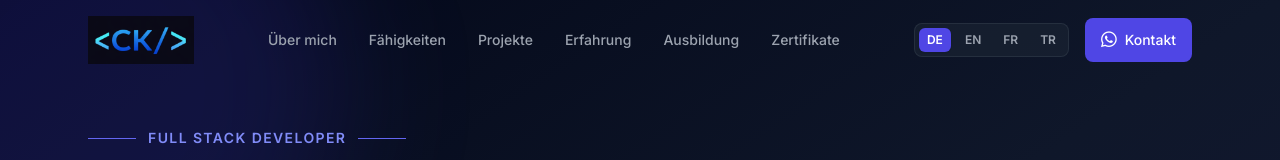
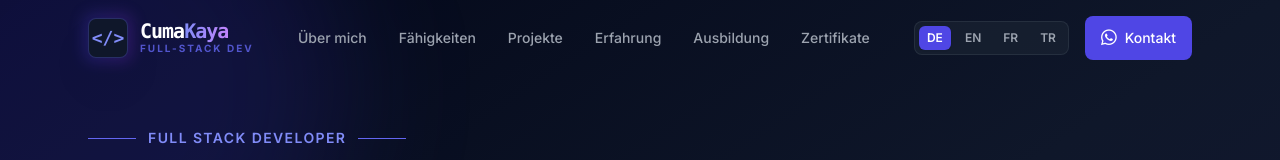
Before and after one commit to cumathka/cumakaya, a Vue app: page / in a window 1280 px wide. Shown: the top 160 px of the page. Built offline with nearby package versions, Linux system fonts and the light colour scheme.

Commit message:
logo updated

```diff
--- a/src/components/NavBar.vue
+++ b/src/components/NavBar.vue
@@ -4,8 +4,24 @@
     isScrolled || open ? 'bg-slate-900/95 backdrop-blur-sm shadow-lg' : 'bg-transparent'
   ]">
     <div class="max-w-6xl mx-auto px-6 py-4 flex items-center justify-between">
-      <a href="#hero" class="flex items-center gap-2">
-        <img src="/logo3.jpg" alt="Logo" class="h-12 w-auto" />
+      <a href="#hero" class="flex items-center gap-3 group relative">
+        <div class="relative">
+          <div
+            class="absolute -inset-1 bg-gradient-to-r from-indigo-600 to-purple-600 rounded-lg blur opacity-25 group-hover:opacity-75 transition duration-200">
+          </div>
+          <div
+            class="relative flex items-center justify-center bg-slate-900 border border-indigo-500/30 text-indigo-400 font-mono font-bold text-lg w-10 h-10 rounded-lg shadow-2xl group-hover:scale-110 group-hover:border-indigo-400 transition-all duration-300">
+            &lt;/&gt;
+          </div>
+        </div>
+        <div class="flex flex-col">
+          <span class="text-white font-black text-xl tracking-tighter font-mono leading-none">
+            Cuma<span
+              class="bg-gradient-to-r from-indigo-400 to-purple-400 bg-clip-text text-transparent group-hover:from-indigo-300 group-hover:to-purple-300 transition-all duration-300">Kaya</span>
+          </span>
+          <span class="text-[10px] uppercase tracking-[0.2em] text-indigo-500/80 font-bold font-sans">Full-Stack
+            Dev</span>
+        </div>
       </a>
 
       <!-- Desktop Menu -->
```
Also changed, not shown: 6 other files (tests, documents, lock files or other folders).
